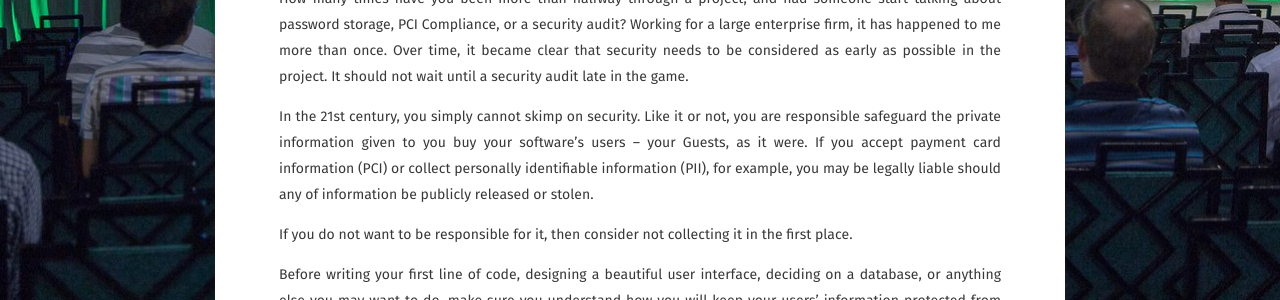
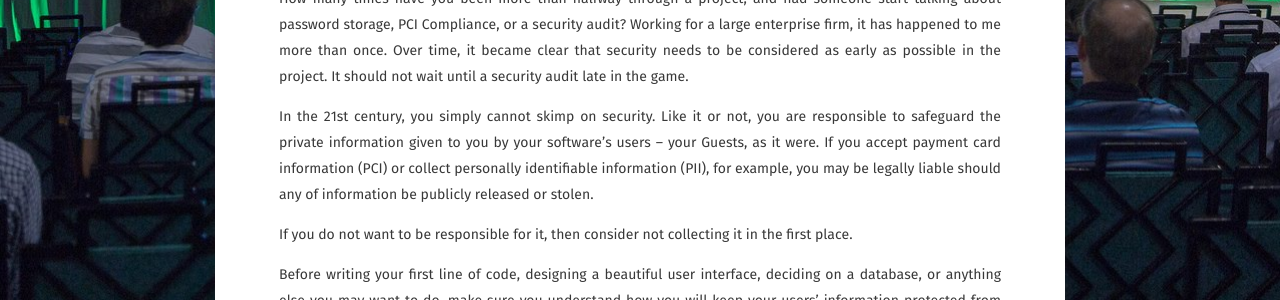
Before and after one commit to walkingriver/walkingriver.github.io, a Jekyll site: the page built from _posts/2020-06-16-four-keys.md, in a window 1280 px wide and 900 px high, scrolled down 4931 px. Shown: the part 152-452 px from the top of the window. Built offline with Jekyll 4.4.1, drawn with Linux system fonts in a browser that asks for light colours; some web fonts are replaced; some of the changed text lies outside the part shown.

Commit message:
Fixed some 4-keys typos

```diff
--- a/_posts/2020-06-16-four-keys.md
+++ b/_posts/2020-06-16-four-keys.md
@@ -82,37 +83,41 @@ Every Cast Member is expected to help keep the parks and resorts clean, even whe
 You may have heard the story of Walt Disney seeing a cowboy walking through Tommorrowland in Disneyland Park on his way to Frontierland. That jarring juxtaposition is an example not being show-ready. It made such an impact on Walt that he insisted that Disney World in Florida be designed in such a way as to make that type of situation far less likely. The result was [the Utilidor (via Wikipedia)](https://en.wikipedia.org/wiki/Disney_utilidor_system#cite_note-1).
 
 ## Efficiency
+
 > I perform my role efficiently so Guests get the most out of their visit.
 
 Disney Parks are always looking for ways to make the Guest experience more efficient. This has led to such innovations as FastPass+, Mobile Ordering at Quick Serve Restaurants, Memory Maker Photos, Magic Bands for park and resort entrance, and more.
 
-If you have experienced the virtual "boarding parties" for Rise of the Resistance in Star Wars: Galaxy's Edge, you have seen one of the most recent examples of Efficiency first-hand.
+If you have experienced the virtual “boarding parties” for Rise of the Resistance in Star Wars: Galaxy’s Edge, you have seen one of the most recent examples of Efficiency first-hand.
 
 # Applying the Four Keys to Software Development
-Walt did not have software development in mind when he talked about the four keys. However, I am not an Operations Cast Member. I do not often work with Guests. I do not work in the parks, except for an occasional volunteer shift around Christmas and Easter. Because of that, it was not clear to me how I could leverage the Four Keys in my day-to-day role. As a member of a team known as the "Delivery Center of Excellence," this felt like an oversight. Our job was, as one manager put it, to be the conscience of the software delivery organizations.
+
+Walt did not have software development in mind when he talked about the four keys. However, I am not an Operations Cast Member. I do not often work with Guests. I do not work in the parks, except for an occasional volunteer shift around Christmas and Easter. Because of that, it was not clear to me how I could leverage the Four Keys in my day-to-day role. As a member of a team known as the “Delivery Center of Excellence,” this felt like an oversight. Our job was, as one manager put it, to be the conscience of the software delivery organizations.
 
 I took it upon myself to try to align some principles and practices to those four keys and come up with my own list. I share this list with you, with a warning that it is by no means exhaustive.
 
 ## Safety
+
 > I keep on top of and implement current secure coding, source code control, and data security practices.
 
 How many times have you been more than halfway through a project, and had someone start talking about password storage, PCI Compliance, or a security audit? Working for a large enterprise firm, it has happened to me more than once. Over time, it became clear that security needs to be considered as early as possible in the project. It should not wait until a security audit late in the game.
 
-In the 21st century, you simply cannot skimp on security. Like it or not, you are responsible safeguard the private information given to you buy your software's users -- your Guests, as it were. If you accept payment card information (PCI) or collect personally identifiable information (PII), for example, you may be legally liable should any of information be publicly released or stolen.
+In the 21st century, you simply cannot skimp on security. Like it or not, you are responsible to safeguard the private information given to you by your software’s users – your Guests, as it were. If you accept payment card information (PCI) or collect personally identifiable information (PII), for example, you may be legally liable should any of information be publicly released or stolen.
 
 If you do not want to be responsible for it, then consider not collecting it in the first place.
 
-Before writing your first line of code, designing a beautiful user interface, deciding on a database, or anything else you may want to do, make sure you understand how you will keep your users' information protected from unauthorized use.
+Before writing your first line of code, designing a beautiful user interface, deciding on a database, or anything else you may want to do, make sure you understand how you will keep your users’ information protected from unauthorized use.
 
 This concept goes beyond the storage of PCI and PII data. Every layer of your application needs to be secure. It is incumbent on you to be aware of and familiar with the latest secure coding practices. You should understand how your data is secured, whether hosted on premises or in the cloud. Ensure that your network communications are secured with the latest encryption protocols.
 
-Safety does not stop with your users' data. Your source code is also data, and arguably at least as important.
+Safety does not stop with your users’ data. Your source code is also data, and arguably at least as important.
 
-Not using a robust source code control is irresponsible. I personally use git, which seems to have taken over as the world's de facto standard. I am also aware of teams still using Team Foundation Server from Microsoft. Others use Subversion, Mercurial, CVS, and more. It does not matter which product you adopt, as long as you learn to use it effectively and consistently.
+Not using a robust source code control is irresponsible. I personally use git, which seems to have taken over as the world’s de facto standard. I am also aware of teams still using Team Foundation Server from Microsoft. Others use Subversion, Mercurial, CVS, and more. It does not matter which product you adopt, as long as you learn to use it effectively and consistently.
 
 Ultimately, safety must be the most important aspect of your entire project.
 
 ## Courtesy
+
 > I treat my users with respect, and consider their needs with every coding decision I make.
 
 Treat your users with respect. Try not to insult their intelligence. Do not ask them to enter the same information more than once, unless there is a security reason to do so. Offer Single-sign-on where feasible. Along with safety, if you do not need a particular piece of information, simply do not request it.
@@ -121,27 +126,29 @@ Unless you have a legal reason for doing so, do not place tracking cookies on th
 
 Ask users to opt-in to marketing offers.
 
-If your website is free and/or ad-supported, go easy on your visitors. It is possible to provide ads without getting out of control. Visit any click-baity "news" site and you will quickly see what not to do. On the other hand, DuckDuckGo.com and Amazon.com both present ads, but they never feel forced.
+If your website is free and/or ad-supported, go easy on your visitors. It is possible to provide ads without getting out of control. Visit any click-baity “news” site and you will quickly see what not to do. On the other hand, DuckDuckGo.com and Amazon.com both present ads, but they never feel forced.
 
 Understand that a large plurality, if not an outright majority of your users will visit your website on a mobile device. Make sure it works well on smaller screens.
 
 There is also a significant probability that many of your users will suffer from some sort of visual impairment. Many may not speak your native language. It is up to you to understand at least the basics of Accessibility (a11y) and Internationalization (i18n).
 
 ## Show
+
 > I keep the user experience at the forefront of my application design.
 
-Many years ago I was working on a telephony system modernization project for the United States Senate. I had inherited the project when I joined the company. One of the application's features was the bulk upload of phone numbers and their physical locations into its database. The user experience for changing a single field was to download a file from the app's server, edit the record in a spreadsheet, and then upload the entire file back to the server. I am not sure who thought this was a good UX, but it worked, and most customers never complained. At least not until we installed the system at the US Senate.
+Many years ago I was working on a telephony system modernization project for the United States Senate. I had inherited the project when I joined the company. One of the application’s features was the bulk upload of phone numbers and their physical locations into its database. The user experience for changing a single field was to download a file from the app’s server, edit the record in a spreadsheet, and then upload the entire file back to the server. I am not sure who thought this was a good UX, but it worked, and most customers never complained. At least not until we installed the system at the US Senate.
 
 The problem was one of scale. Most of our customers had a 500 - 2000 phones. The Senate had over 35,000! Let us ignore the question of why a governmental body of 100 members needs 35,000 phone numbers. The fact is that they have that many. Making a change to a single record required the steps I outline above. It was during this project that we finally got around to providing a browser-based edit page, where the user can search for and edit records one at a time if desired. There was one other problem, but I will leave that story to the next section.
 
-As you work on your own applications, try to consider all aspects of the app's design and functionality from your users' perspective. Use common UI components, where possible. Unless you have a lot of good research in user experience, try not to create new UI paradigms. Adhere to the [Principle of Least Surprise](http://principles-wiki.net/principles:principle_of_least_surprise). Buttons should look like buttons. Components that look like links should behave like links.
+As you work on your own applications, try to consider all aspects of the app’s design and functionality from your users’ perspective. Use common UI components, where possible. Unless you have a lot of good research in user experience, try not to create new UI paradigms. Adhere to the [Principle of Least Surprise](http://principles-wiki.net/principles:principle_of_least_surprise). Buttons should look like buttons. Components that look like links should behave like links.
 
 ## Efficiency
-> I use my time, my team's time, and the company's resources wisely.
+
+> I use my time, my team’s time, and the company’s resources wisely.
 
 This is the last key, but too often developers put it first. How often have you been on a project that had incredibly complex code for the simple reason than someone thought they needed to optimize something? Try not to optimize prematurely. Before spending too much time on making your code faster, decide whether or not there is a way to improve the user experience instead.
 
-Continuing my US Senate story, the reason we finally provided a web page to edit individual records is because uploading their 35,000 records took our system more than three hours to process! The original request I got was to dig into the code and find out why. The result of that analysis was that each record in the spreadsheet was processed individually, with a [MySQL "upsert" command](https://www.techbeamers.com/mysql-upsert/). As you might imagine, this took considerable amount of time.
+Continuing my US Senate story, the reason we finally provided a web page to edit individual records is because uploading their 35,000 records took our system more than three hours to process! The original request I got was to dig into the code and find out why. The result of that analysis was that each record in the spreadsheet was processed individually, with a [MySQL “upsert” command](https://www.techbeamers.com/mysql-upsert/). As you might imagine, this took considerable amount of time.
 
 Before attempting a fix, the customer asked whether there was an easier way to edit just a few entries. In this case, focusing on Show made more sense than focusing on Efficiency.
 
@@ -159,6 +166,7 @@ Knowing how to prioritize the various competing concerns is an art. Writing soft
 While I do not necessarily expect you to agree with everything I have written, my hope is that it has given you some food for thought.
 
 # Want to See More?
+
 Would you like to see more content like this? At the urging of some of my more vocal fans, I am considering writing a book on business communications, taken from my nearly three decades as a software developer. I have made and overcome a lot of mistakes, and am eager to share them with you. You may have seen some of this content before, specifically my blogs posts on [spelling and grammar](https://walkingriver.com/watch-your-language/) and my recently shared experience on [almost committing perjury](https://walkingriver.com/perjury).
 
 Here is my proposal. If I can get at least 25 people willing to preorder such a book, then I will write it. For more information, please see my [Gumroad Page here](https://gumroad.com/walkingriver).
```
Also changed, not shown: other parts of _posts/2020-06-16-four-keys.md (+20 -19 lines), _posts/2020-06-22-four-keys-2.md (deleted, +0 -58 lines).
